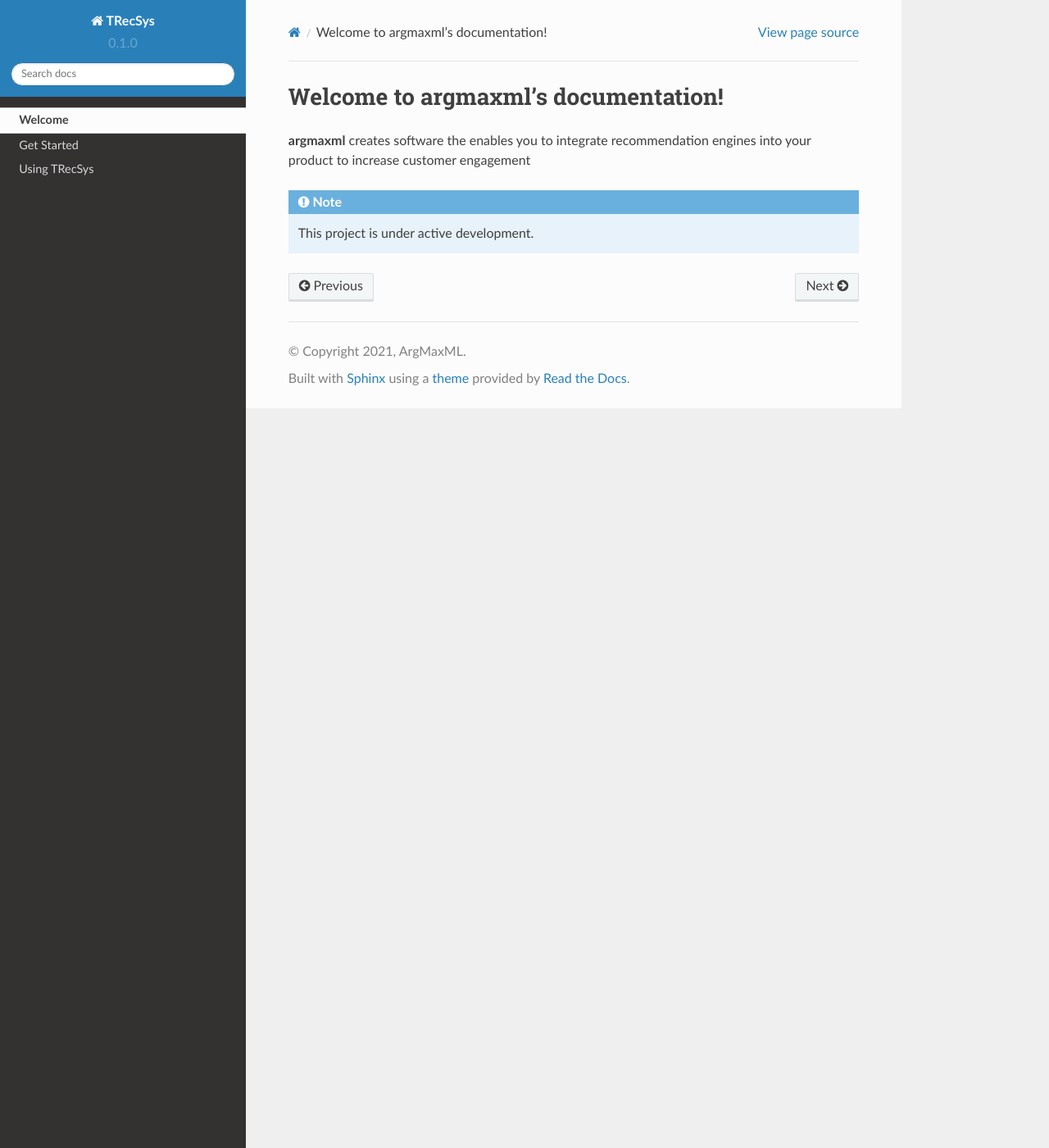
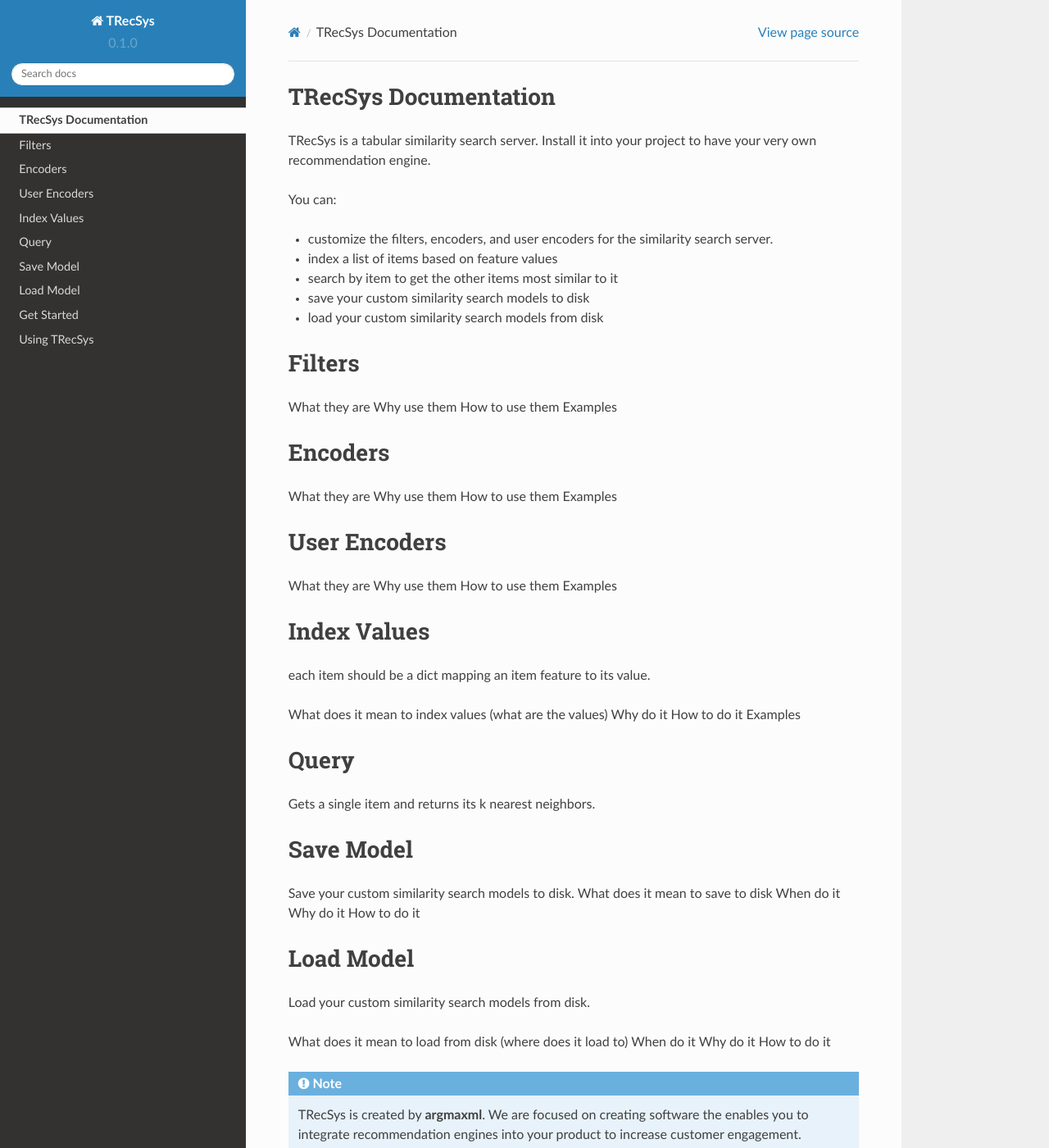
Before and after one commit to JonathanGrossman/trecsys, a Sphinx documentation site: the page built from docs/source/index.rst, in a window 1280 px wide and 1400 px high. Shown: the whole window at 82% size. Built offline with Sphinx 7.4.7 and the Read the Docs theme 2.0.0, drawn with Linux system fonts in a browser that asks for light colours.

Commit message:
update index page

```diff
--- a/docs/source/index.rst
+++ b/docs/source/index.rst
@@ -3,11 +3,77 @@
    You can adapt this file completely to your liking, but it should at least
    contain the root `toctree` directive.
 
-Welcome to argmaxml's documentation!
+TRecSys Documentation
 ====================================
+TRecSys is a tabular similarity search server. Install it into your project to have your very own recommendation engine.
 
-**argmaxml** creates software the enables you to integrate recommendation engines into your product to increase customer engagement
+You can:
+
+- customize the filters, encoders, and user encoders for the similarity search server.
+- index a list of items based on feature values
+- search by item to get the other items most similar to it
+- save your custom similarity search models to disk
+- load your custom similarity search models from disk
+
+
+Filters
+=============
+
+What they are
+Why use them
+How to use them
+Examples
+
+Encoders
+=============
+
+What they are
+Why use them
+How to use them
+Examples
+
+User Encoders
+================
+
+What they are
+Why use them
+How to use them
+Examples
+
+Index Values
+================
+
+each item should be a dict mapping an item feature to its value.
+
+What does it mean to index values (what are the values)
+Why do it
+How to do it
+Examples
+
+Query
+================
+
+Gets a single item and returns its k nearest neighbors.
+
+
+Save Model
+================
+
+Save your custom similarity search models to disk.
+What does it mean to save to disk
+When do it
+Why do it
+How to do it
+
+Load Model
+================
+
+Load your custom similarity search models from disk.
+
+What does it mean to load from disk (where does it load to)
+When do it
+Why do it
+How to do it
 
 .. note::
-
-   This project is under active development.
+   TRecSys is created by **argmaxml**. We are focused on creating software the enables you to integrate recommendation engines into your product to increase customer engagement.
```
